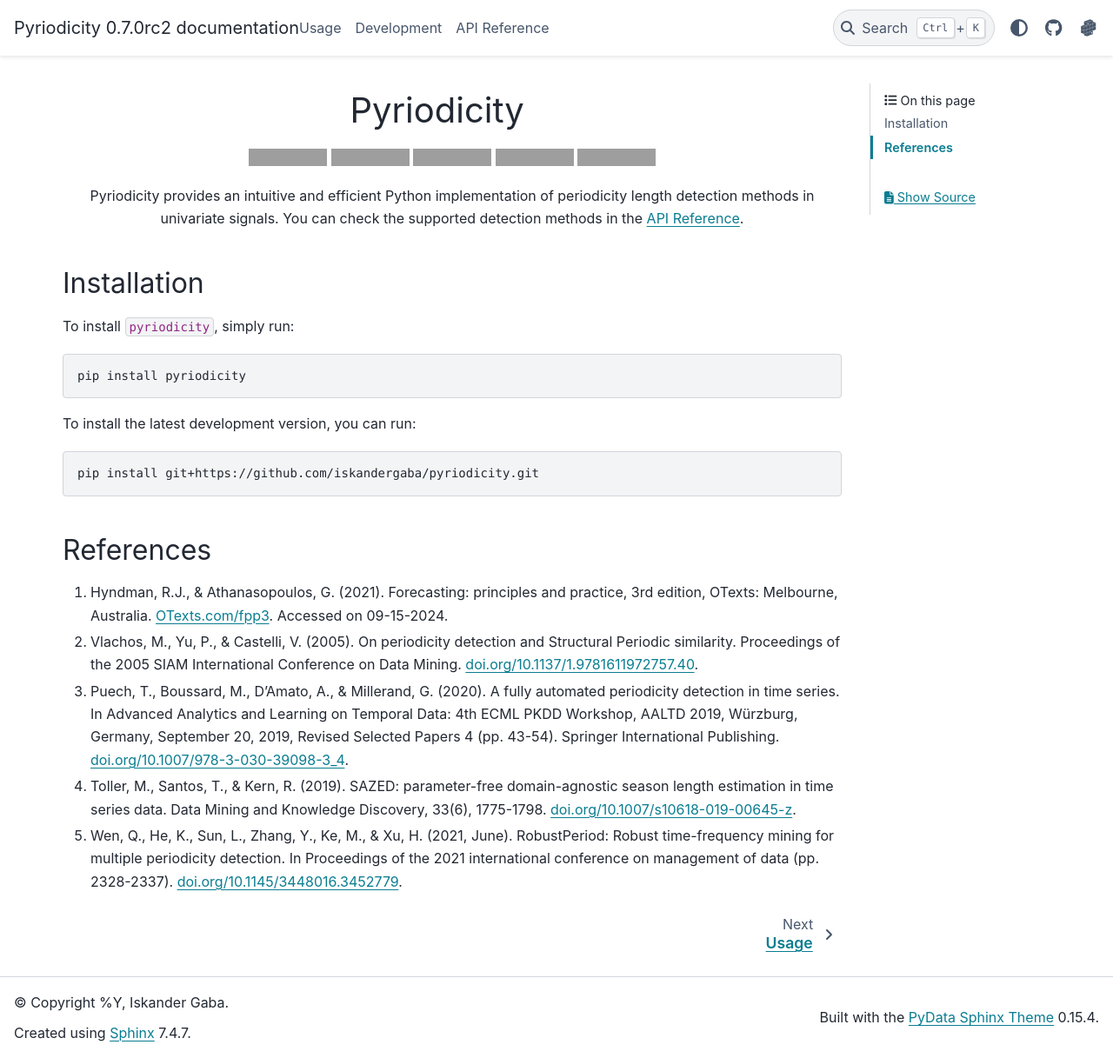
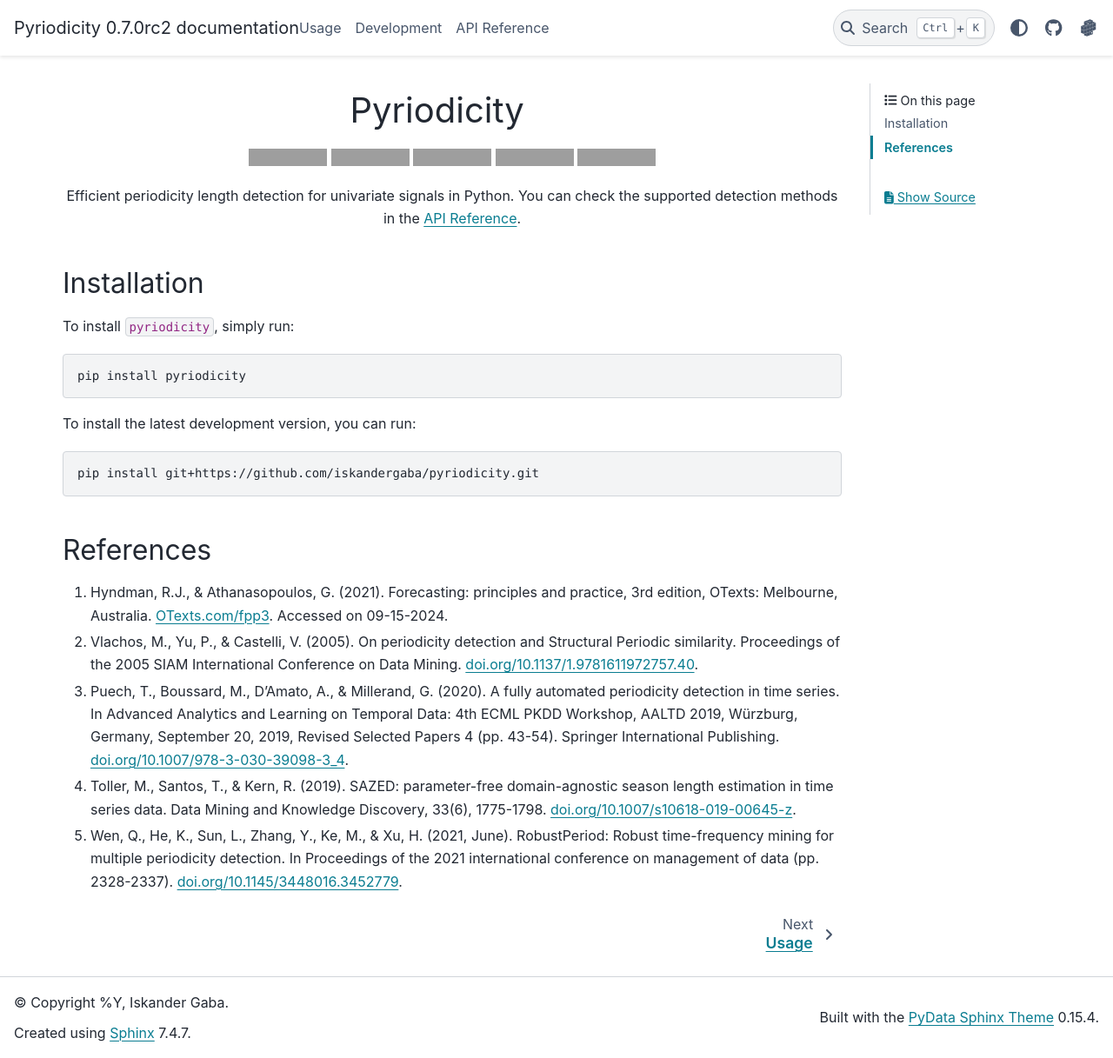
Before and after one commit to iskandergaba/pyriodicity, a Sphinx documentation site: the page built from docs/index.rst, in a window 1280 px wide and 1217 px high. Shown: the whole window at 87% size. Built offline with Sphinx 7.4.7 and the PyData theme 0.15.4, drawn with Linux system fonts in a browser that asks for light colours; grey boxes are pictures that could not be loaded.

Commit message:
Update the package description

```diff
--- a/docs/index.rst
+++ b/docs/index.rst
@@ -7,7 +7,7 @@ Pyriodicity
 
 |PyPI - Python Version| |License| |Codecov| |Docs| |CI Build|
 
-Pyriodicity provides an intuitive and efficient Python implementation of periodicity length detection methods in univariate signals. You can check the supported detection methods in the :doc:`api`.
+Efficient periodicity length detection for univariate signals in Python. You can check the supported detection methods in the :doc:`api`.
 
 .. raw:: html
 
--- a/pyproject.toml
+++ b/pyproject.toml
@@ -5,7 +5,7 @@ build-backend = "uv_build"
 [project]
 name = "pyriodicity"
 version = "0.7.0rc2"
-description = "Pyriodicity provides an intuitive and efficient Python implementation of periodicity length detection methods in univariate signals."
+description = "Efficient periodicity length detection for univariate signals in Python."
 license = "MIT"
 readme = "README.md"
 authors = [{ name = "Iskander Gaba", email = "iskander@hey.com" }]
```
Also changed, not shown: README.md (+11 -2 lines), 1 other file.
